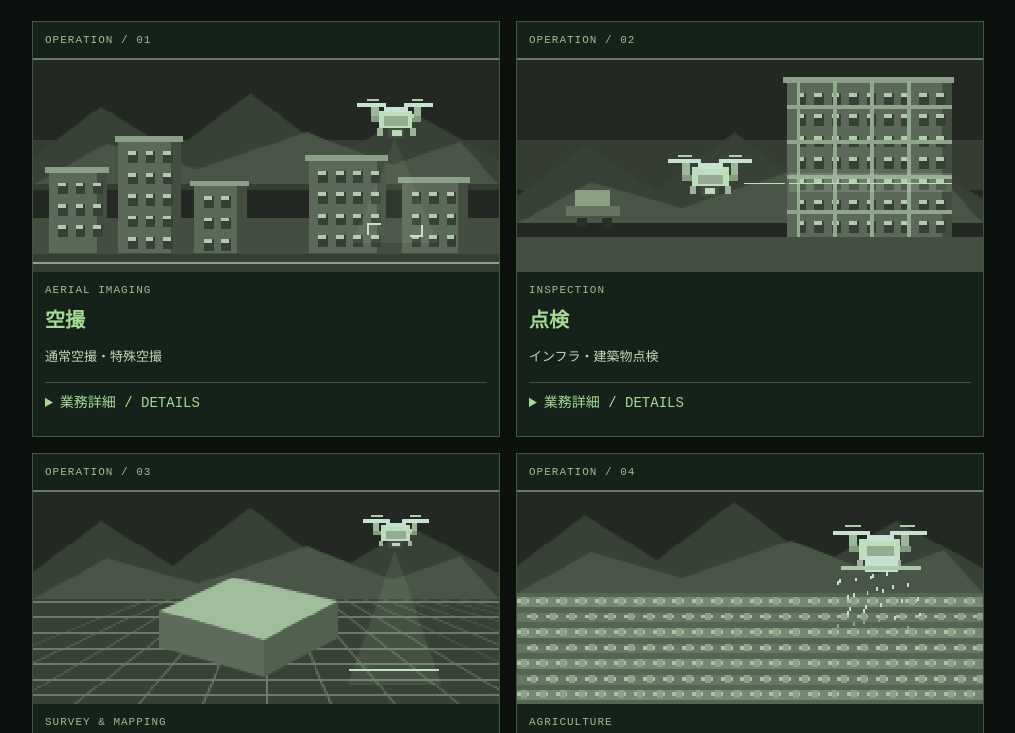
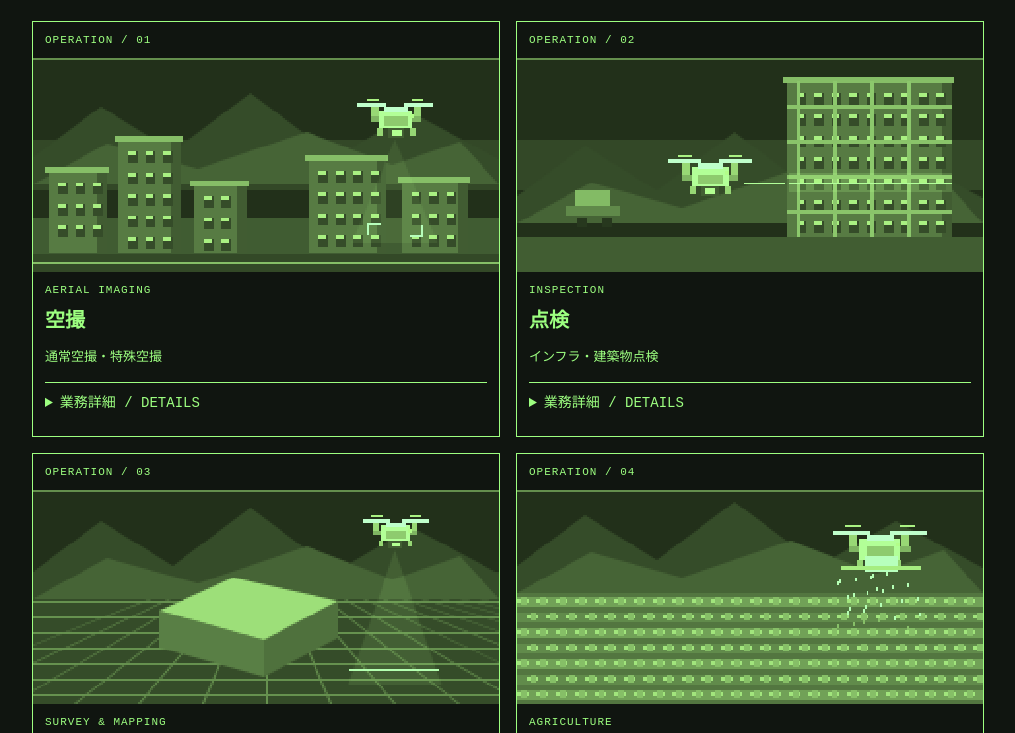
Before and after one commit to stragi-teq-dotcom/TONOLAB, a plain HTML site: page tonolab-service.html in a window 1280 px wide. Shown: the part 266-999 px from the top of the page, without its empty margins (132-1147 px from the left). Drawn offline with Linux system fonts and the light colour scheme.

Commit message:
Update tonolab-service.html

```diff
--- a/tonolab-service.html
+++ b/tonolab-service.html
@@ -471,79 +471,54 @@ requestAnimationFrame(tick);
 
 </script>
 
+
 <!-- TONOLAB UNIFIED COLOR SYSTEM -->
 
 <style>
 
 :root {
-  --tl-bg: #0b100c;
-  --tl-panel: #152219;
-  --tl-border: #40583d;
-  --tl-muted: #789c70;
-  --tl-green: #a5d994;
-  --tl-text: #c5d4bc;
+  --tl-bg: #101510;
+  --tl-green: #9dff80;
 }
 
 html, body {
-  background: var(--tl-bg) !important;
-  color: var(--tl-text) !important;
+  background: #101510 !important;
+  color: #9dff80 !important;
 }
 
-header, footer, main {
-  background-color: var(--tl-bg) !important;
-  border-color: var(--tl-border) !important;
+body * {
+  color: #9dff80 !important;
+  border-color: #9dff80 !important;
+  box-shadow: none !important;
+  text-shadow: none !important;
 }
 
-h1, h2, h3, h4 {
-  color: var(--tl-green) !important;
-}
-
-p, li {
-  color: var(--tl-text) !important;
-}
-
-small {
-  color: var(--tl-muted) !important;
-}
-
-article,
-.card,
-.service-card,
-details {
-  background: var(--tl-panel) !important;
-  border-color: var(--tl-border) !important;
-  box-shadow: none !important;
-}
-
-button, summary, a {
-  color: var(--tl-green) !important;
-  border-color: var(--tl-border) !important;
-}
-
-button {
-  background: var(--tl-bg) !important;
+header, footer, main, section,
+article, .card, .service-card,
+details, summary, button {
+  background: #101510 !important;
 }
 
 button:hover,
-summary:hover {
-  background: #243b28 !important;
+summary:hover,
+a:hover {
+  background: #203520 !important;
 }
 
 canvas {
-  background: var(--tl-bg) !important;
-  border-color: var(--tl-border) !important;
+  background: #101510 !important;
   image-rendering: pixelated;
   filter:
     grayscale(100%)
     sepia(100%)
-    hue-rotate(65deg)
-    saturate(65%)
-    brightness(90%);
+    hue-rotate(55deg)
+    saturate(180%);
 }
 
 </style>
 
 <!-- END TONOLAB COLOR SYSTEM -->
 
+
 </body>
 </html>
```
